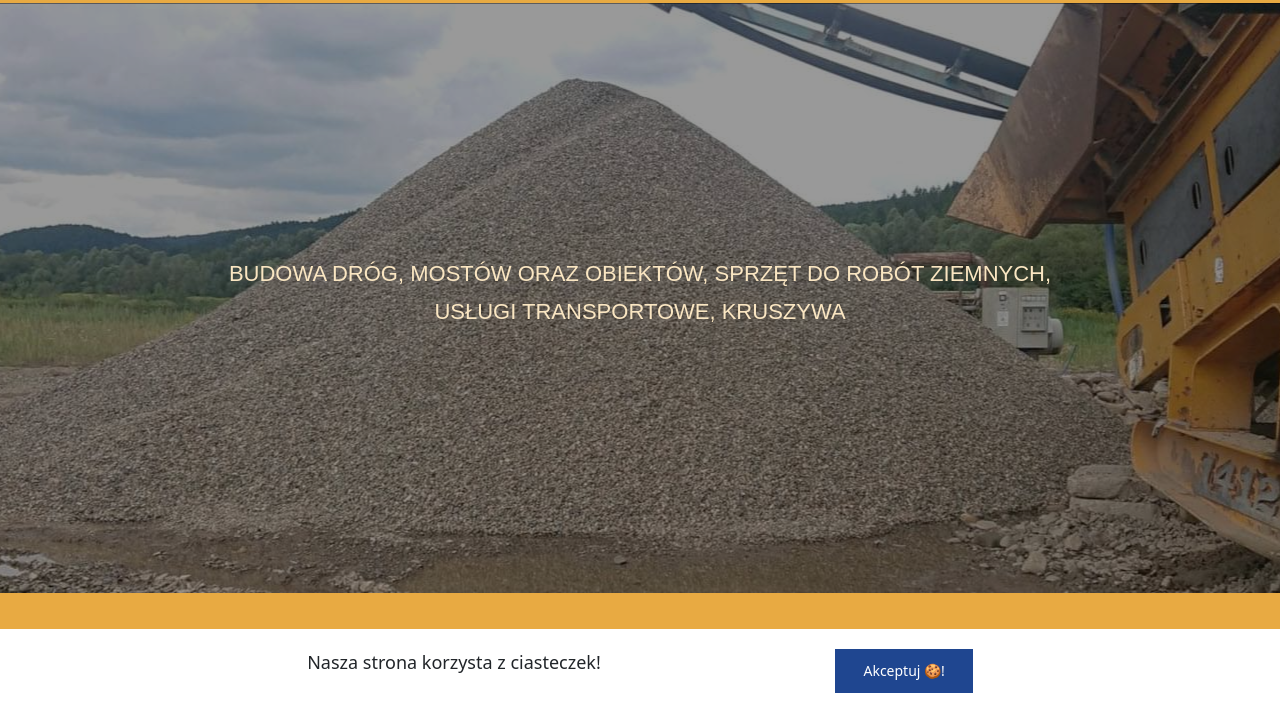
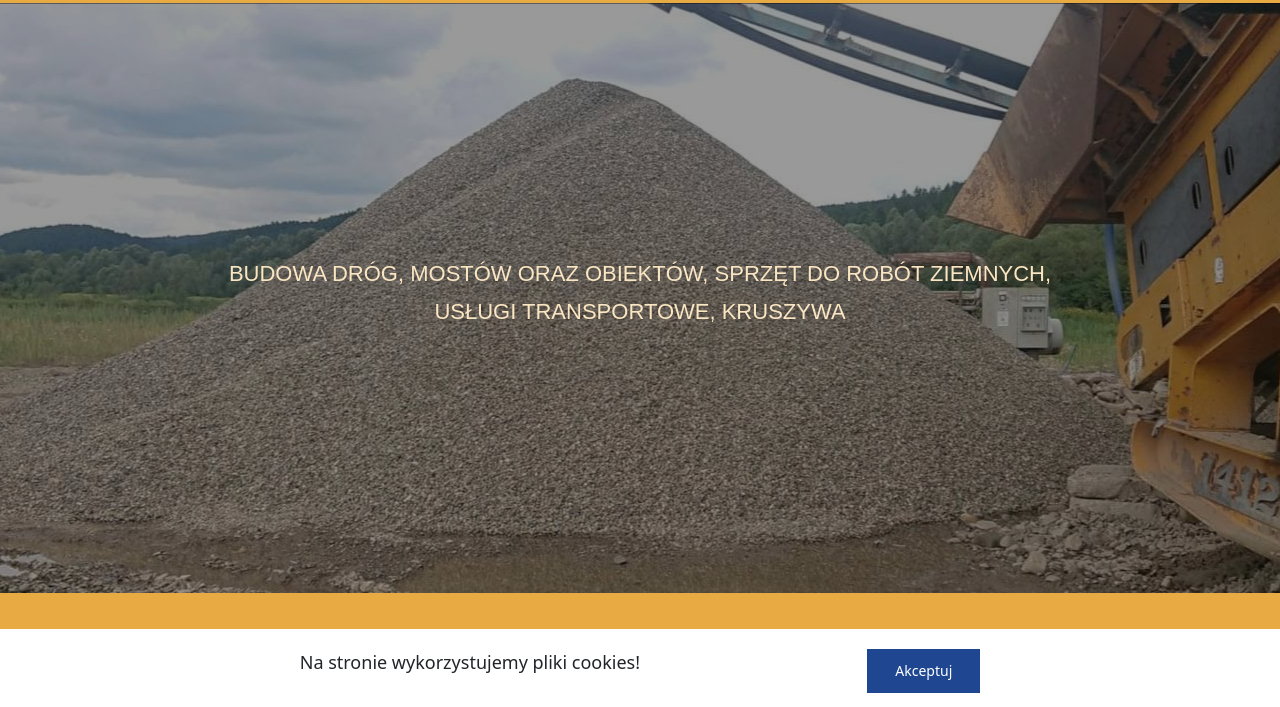
Before and after one commit to majllo15/intrabetSanok, a website: page index.html in a window 1280 px wide. Shown: the part 87-794 px from the top of the page. Drawn offline with nearby package versions, Linux system fonts and the light colour scheme; a web font is replaced by a local one.

Commit message:
changed text in cookie alert

```diff
--- a/index.html
+++ b/index.html
@@ -118,8 +118,7 @@ zestaw niskopodwoziowy, usługi koparkami, usługi spycharkami, roboty ziemne">
                         </div>
                     </div>
                     <div data-aos="flip-right" data-aos-delay="150" class="card">
-                        <img src="/dist/img/koparka.jpg" class="card-img-top"
-                            alt="Żółta koparka na drodze gruntowej">
+                        <img src="/dist/img/koparka.jpg" class="card-img-top" alt="Żółta koparka na drodze gruntowej">
                         <div class="card-body">
                             <h3 class="card-title">Usługi sprzętem do robót ziemnych (koparki, spycharki)</h3>
                         </div>
@@ -223,8 +222,8 @@ zestaw niskopodwoziowy, usługi koparkami, usługi spycharkami, roboty ziemne">
 
     <div class="cookie-box">
         <div class="container">
-            <p class="cookie-box__text">Nasza strona korzysta z ciasteczek!</p>
-            <button class="cookie-box__cookie-btn">Akceptuj 🍪!</button>
+            <p class="cookie-box__text">Na stronie wykorzystujemy pliki cookies!</p>
+            <button class="cookie-box__cookie-btn">Akceptuj</button>
         </div>
     </div>
 
--- a/src/sass/style.scss
+++ b/src/sass/style.scss
@@ -54,7 +54,7 @@ table {
 	margin-top: -80px;
 	width: 100%;
 	height: 100vh;
-	background: #000 url("/dist/img/loader.gif") no-repeat center center;
+	background: #000 url("/dist/img/loader.gif") no-repeat center;
 	background-size: 15%;
 	z-index: 1000;
 }
```
Also changed, not shown: dist/css/style.min.css, 1 other file.
